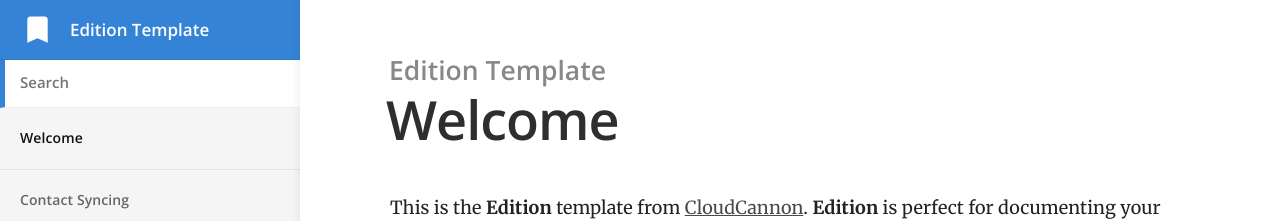
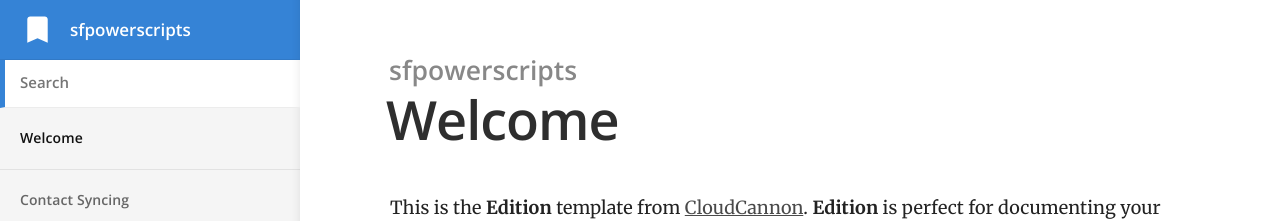
Before and after one commit to nbatterham/sfpowerscripts-doc, a Jekyll site: the page built from index.md, in a window 1280 px wide. Shown: the top 221 px of the page. Built offline with Jekyll 4.4.1, drawn with Linux system fonts in a browser that asks for light colours.

Commit message:
Minor changes in config.yml

```diff
--- a/_config.yml
+++ b/_config.yml
@@ -1,23 +1,23 @@
 # ----
 # Site
 
-title: Edition Template
-url: "https://long-pig.cloudvent.net"
+title: sfpowerscripts
+url:  https://marketplace.visualstudio.com/items?itemName=AzlamSalam.sfpowerscripts
 baseurl:
 google_analytics_key:
 show_full_navigation: true
 
 # Values for the jekyll-seo-tag gem (https://github.com/jekyll/jekyll-seo-tag)
 logo: /siteicon.png
-description: Product documentation template for Jekyll.
+description: SFPowerscripts - CI/CD for Salesforce utilizing Azure Pipelines
 author:
   name:
   email:
   twitter: # twitter username without the @ symbol
 social:
-  name: Edition Template
+  name:
   links:
-    - https://github.com/CloudCannon/edition-jekyll-template
+    -
 
 # -----
 # Build
```
Also changed, not shown: 10 other files.
